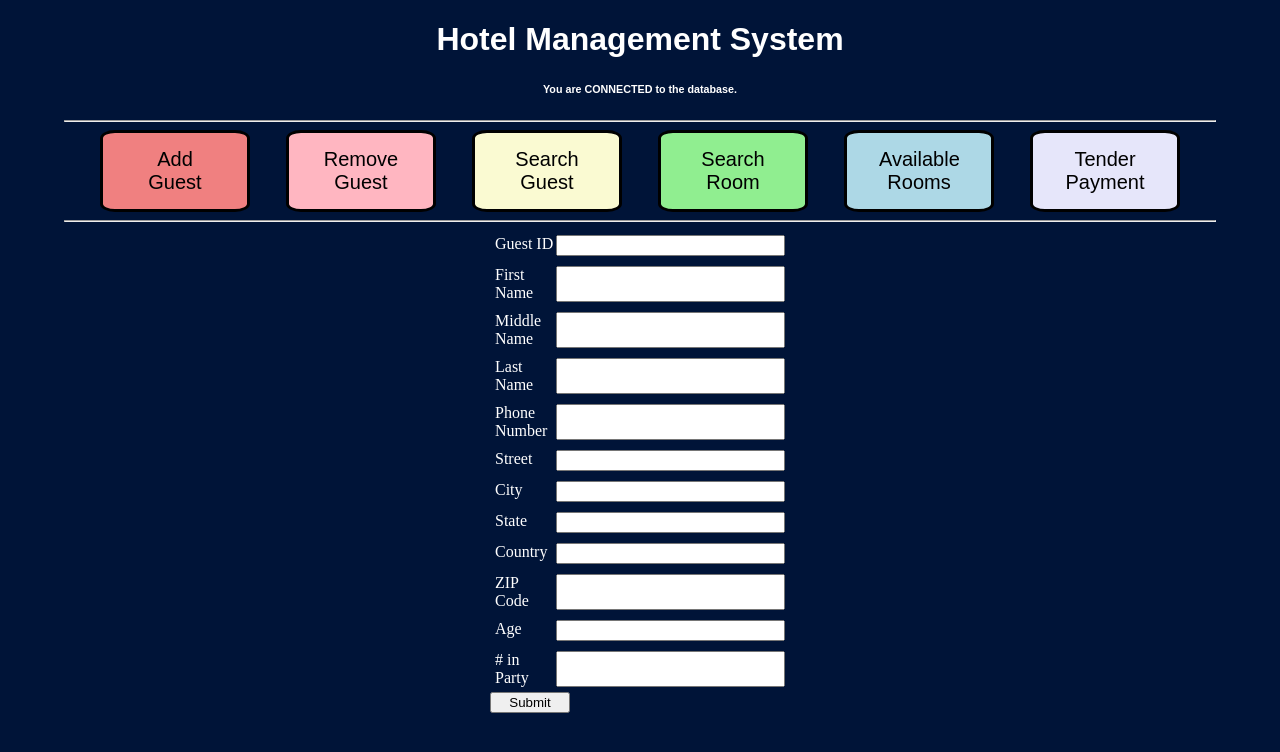
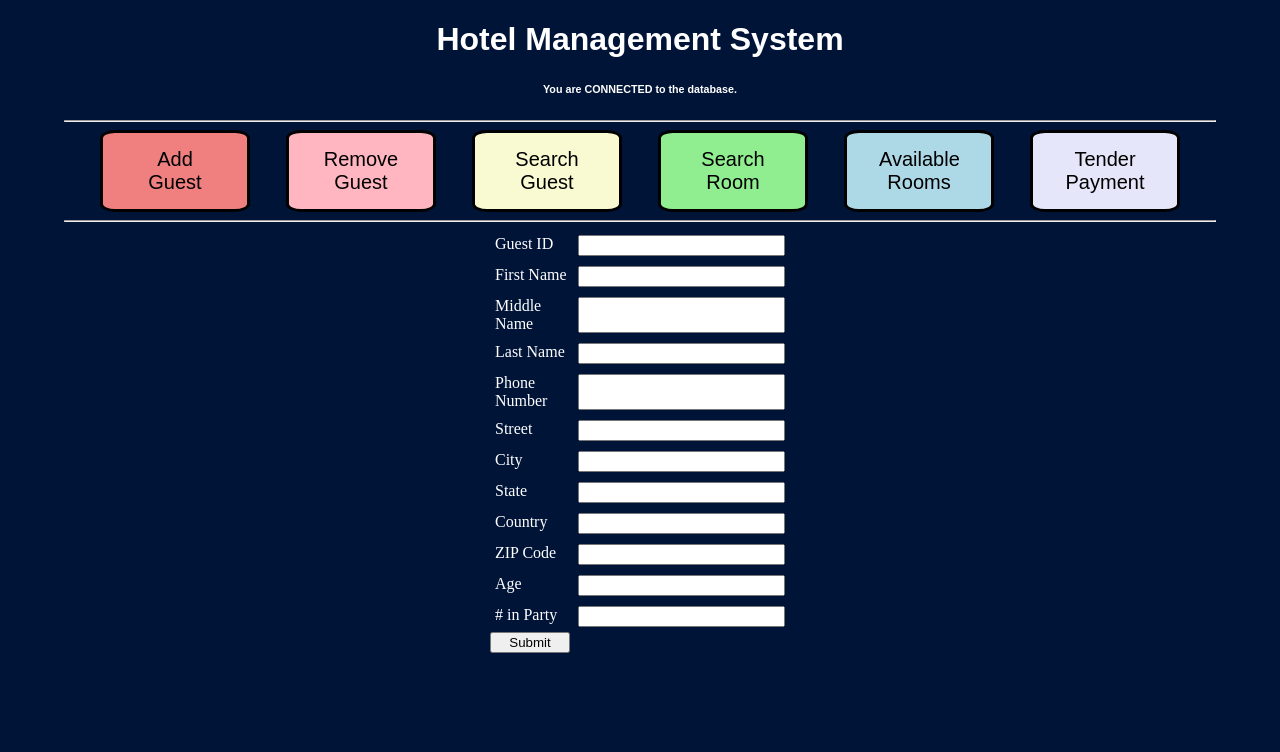
Before and after one commit to j-harr/www, a PHP site: page /HMSystem/index.php in a window 1280 px wide. Shown: the top 752 px of the page. Run offline with PHP 8.4, Linux system fonts and the light colour scheme.

Commit message:
Updated page

```diff
--- a/html/HMSystem/index.css
+++ b/html/HMSystem/index.css
@@ -24,7 +24,7 @@ form {
 }
 
 .form-row label {
-    width: 80px;
+    width: 120px;
 }
 
 .function-select-bar {
```
